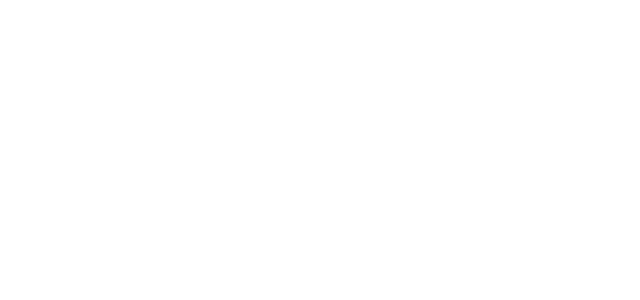
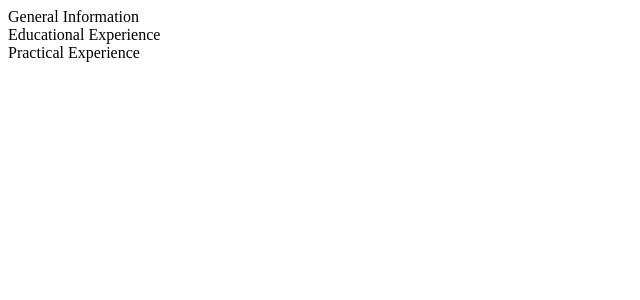
Before and after one commit to JamesGJ5-Learning-To-Code/cv-application, a React (Create React App) app in the folder cv-project/: page / in a window 1280 px wide. Shown: the top 300 px of the page, without its empty margins (0-640 px from the left). Built offline with nearby package versions, Linux system fonts and the light colour scheme.

Commit message:
In App render Sections for each information group

```diff
--- a/cv-project/src/App.js
+++ b/cv-project/src/App.js
@@ -1,9 +1,13 @@
 import React, { Component } from 'react';
+import Section from './components/Section'
 
 class App extends Component {
   render() {
     return (
       <div className="App">
+        <Section sectionName='General Information'/>
+        <Section sectionName='Educational Experience'/>
+        <Section sectionName='Practical Experience'/>
       </div>
     );
   }
--- /dev/null
+++ b/cv-project/src/components/Section.js
@@ -0,0 +1,13 @@
+import React, { Component } from 'react';
+
+class Section extends Component {
+    render() {
+        return (
+            <div>
+                {this.props.sectionName}
+            </div>
+        );
+    }
+}
+
+export default Section
```
